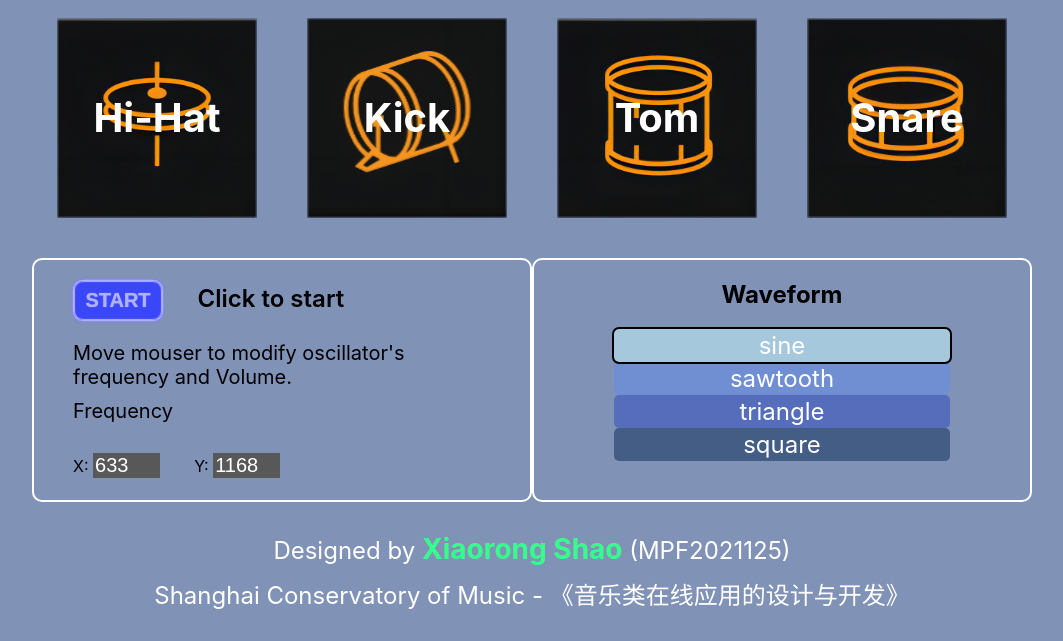
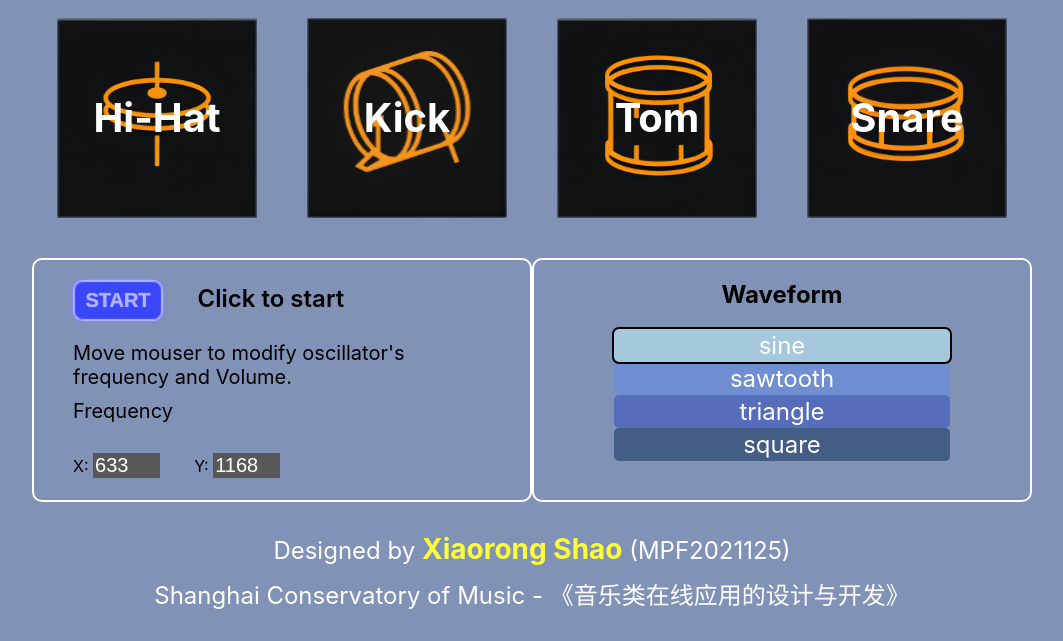
Before and after one commit to sora104/ANIMALS-Chorus, a plain HTML site: page index.html in a window 1280 px wide. In both pictures the pointer is over the link "Xiaorong Shao". Shown: the part 619-1260 px from the top of the page, without its empty margins (108-1171 px from the left). Drawn offline with Linux system fonts and the light colour scheme; no server answers.

Commit message:
Add files via upload

```diff
--- a/css/app.css
+++ b/css/app.css
@@ -283,8 +283,10 @@ input {
 }
 
 .foot p a:hover {
-    color: #37FF8B;
+    color: #ffff37;
 }
+
+/*鼓组flex布局*/
 
 .drum-kit {
     text-align: center;
@@ -340,6 +342,8 @@ input {
     background-position: center;
 }
 
+/*适配移动端*/
+
 @media screen and (max-width: 576px) {
     .application {
         width: 100%;
```
Also changed, not shown: index.html (+1 -0 lines).
